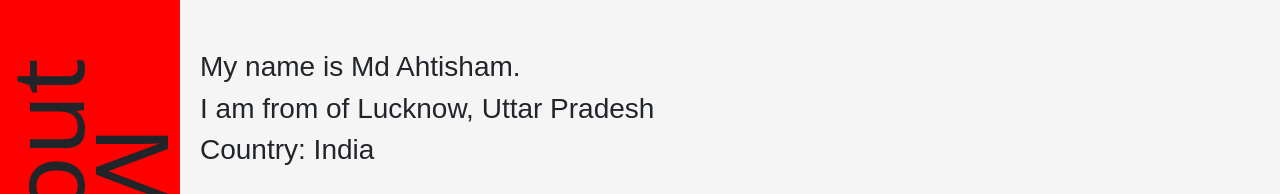
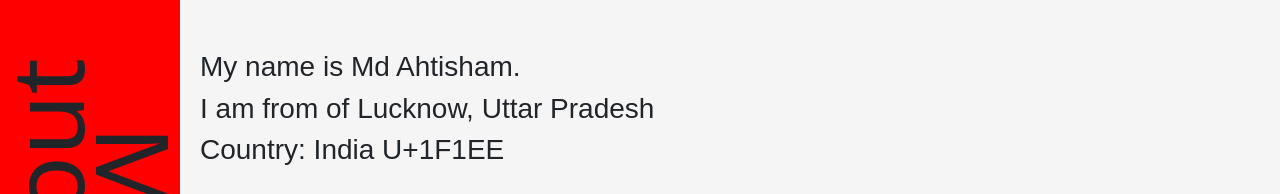
Before and after one commit to mdahtisham/Md-Ahtisham-Portfolio, a plain HTML site: page index.html in a window 1280 px wide. Shown: the part 804-998 px from the top of the page. Drawn offline with nearby package versions, Linux system fonts and the light colour scheme.

Commit message:
Update index.html

```diff
--- a/index.html
+++ b/index.html
@@ -1119,7 +1119,7 @@ margin-left: 3%;
     <h3>My name is Md Ahtisham.</h3>
     <!-- <h3>Cloud & DevOps Engineer</h3> -->
     <h3>I am from of Lucknow, Uttar Pradesh</h3>
-    <h3>Country: India</h3>
+    <h3>Country: India 	U+1F1EE</h3>
     <h5 class="skil">My field of interest are DevOps and Cloud Technology. As a beginner, I am currently looking for an opportunity, where I can learn new skill which help me build a strong career in the field of DevOps particularly in the domain of Cloud Computing. I wish to utilize my skill in the best possible manner which will further give me an opportunity to grow my career while concurrently contributing to the development of the organization </h5>
     <br>
     <h3><li>Graduation</li></h3>
```
